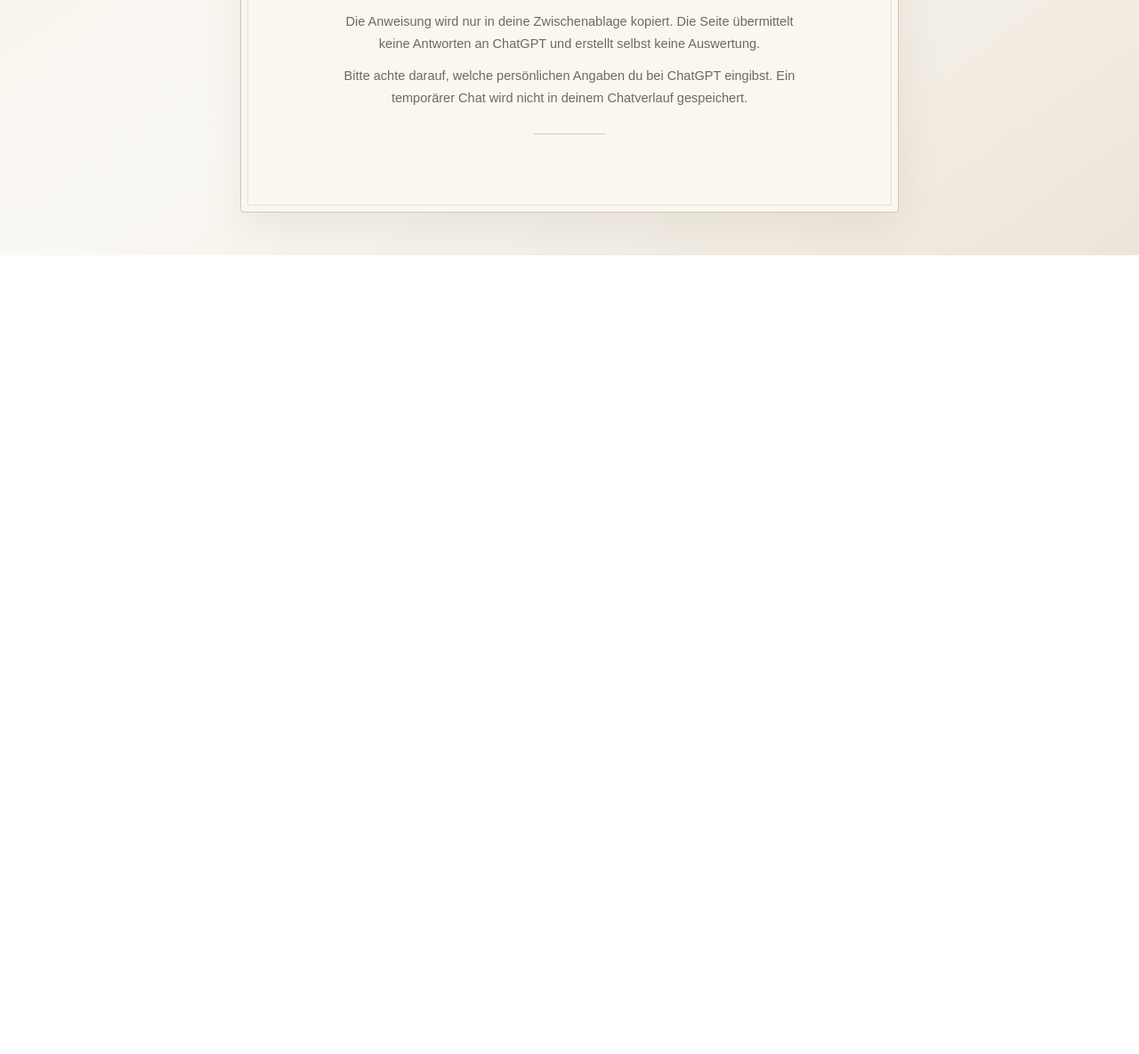
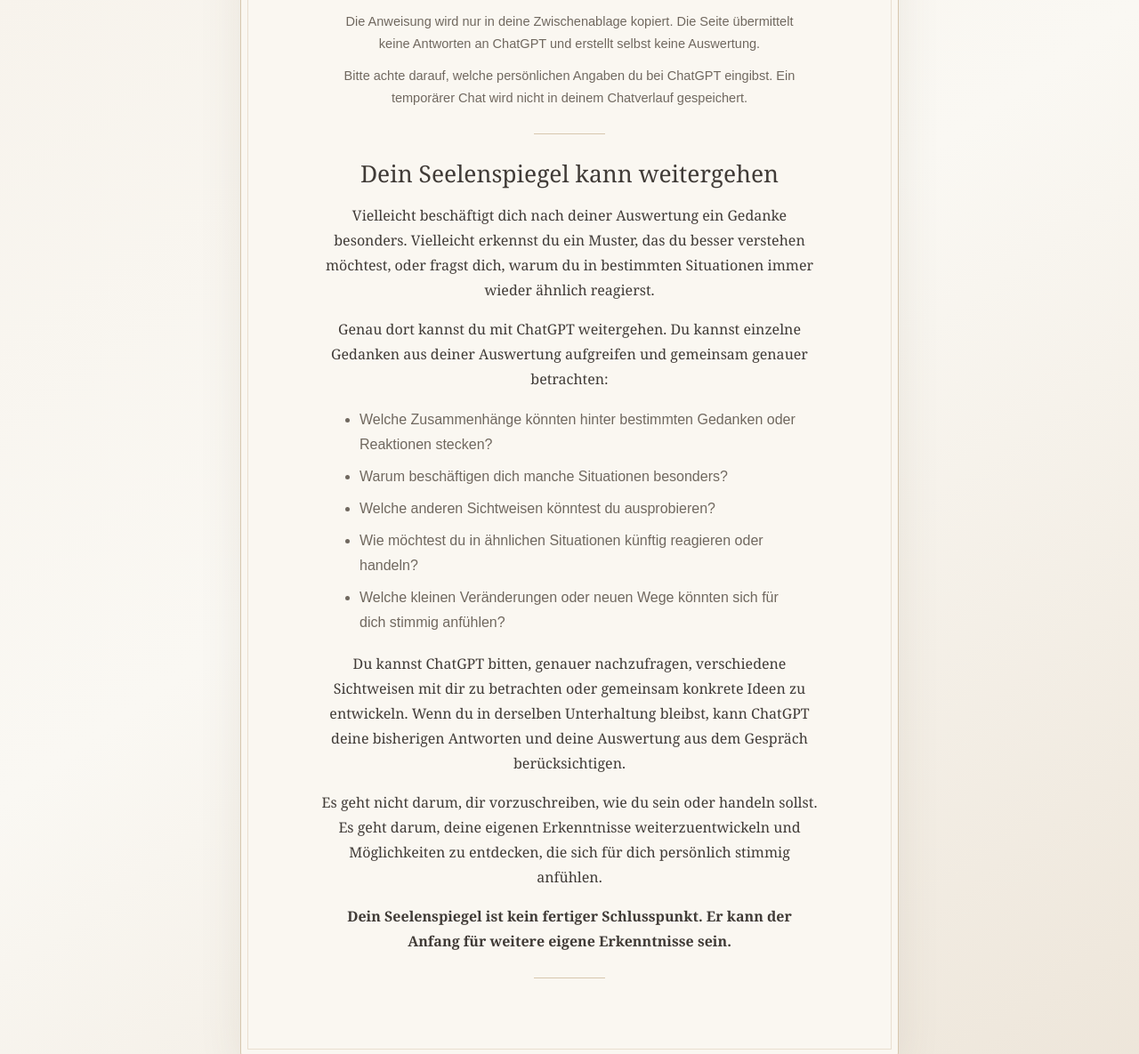
Before and after one commit to daistnochmehr/seelenspiegel, a plain HTML site: page index.html in a window 1280 px wide. Shown: the part 941-2126 px from the top of the page at 89% size. Before the commit the page ends 1228 px from the top, so only its background shows below. Drawn offline with Linux system fonts and the light colour scheme.

Commit message:
Change title and add continuation section
Updated the title and added a continuation section with guidance on further reflection and interaction with ChatGPT.

```diff
--- a/index.html
+++ b/index.html
@@ -1,4 +1,3 @@
-
 <!doctype html>
 <html lang="de">
 <head>
@@ -6,7 +5,7 @@
 <meta name="viewport" content="width=device-width, initial-scale=1">
 <meta name="theme-color" content="#f5efe5">
 <meta name="description" content="Dein persönlicher Seelenspiegel – die Anleitung für deine individuelle Auswertung mit ChatGPT.">
-<title>Da ist noch mehr – Dein Seelenspiegel</title>
+<title>Ein Spiegel ohne Glas – Dein Seelenspiegel</title>
 <style>
 :root {color-scheme:light; --ink:#403b37;--muted:#70685f;--line:#d7c7ae;--accent:#806b54;--cream:#faf7f1;}
 *{box-sizing:border-box} body{margin:0;background:linear-gradient(145deg,#f4eee5,#faf8f3 60%,#ede5d9);color:var(--ink);font-family:Georgia,'Times New Roman',serif;min-height:100vh}
@@ -16,7 +15,7 @@ p{line-height:1.75;font-size:1.07rem} .lead{max-width:550px;margin:0 auto 25px}
 .steps{max-width:540px;text-align:left;margin:0 auto 25px;padding-left:26px;font:1rem/1.75 Arial,sans-serif;color:var(--muted)} .steps li{margin-bottom:9px} .buttons{display:flex;flex-wrap:wrap;gap:12px;justify-content:center;margin:27px 0 16px}
 button,a.action{appearance:none;display:inline-flex;align-items:center;justify-content:center;min-height:52px;padding:14px 22px;border:1px solid #85735f;border-radius:5px;font:600 1rem Arial,sans-serif;text-decoration:none;cursor:pointer;transition:background .15s;}
 button{background:#806b54;color:white}button:hover{background:#66533f}a.action{color:#57483b;background:transparent}a.action:hover{background:#f0e9dd}button:focus-visible,a.action:focus-visible{outline:3px solid #bd9c6d;outline-offset:3px}
-#status{font: .95rem/1.5 Arial,sans-serif;min-height:2em;color:#4f6a4b} .small{font: .91rem/1.7 Arial,sans-serif;color:var(--muted);max-width:540px;margin:12px auto} footer{margin-top:32px;font: .83rem/1.5 Arial,sans-serif;color:var(--muted)}
+#status{font: .95rem/1.5 Arial,sans-serif;min-height:2em;color:#4f6a4b} .small{font: .91rem/1.7 Arial,sans-serif;color:var(--muted);max-width:540px;margin:12px auto} .continuation{max-width:560px;margin:0 auto;text-align:center} .continuation h2{font-weight:normal;font-size:1.65rem;line-height:1.3;margin:0 0 14px} .continuation p{font-size:1rem;line-height:1.75} .continuation ul{max-width:520px;margin:18px auto;padding-left:24px;text-align:left;font:1rem/1.75 Arial,sans-serif;color:var(--muted)} .continuation li{margin-bottom:8px} footer{margin-top:32px;font: .83rem/1.5 Arial,sans-serif;color:var(--muted)}
 @media(max-width:500px){main{margin:12px;padding:35px 22px}.buttons{flex-direction:column}button,a.action{width:100%}}
 </style>
 </head>
@@ -42,6 +41,22 @@ button{background:#806b54;color:white}button:hover{background:#66533f}a.action{c
 <p id="status" role="status" aria-live="polite"></p>
 <p class="small">Die Anweisung wird nur in deine Zwischenablage kopiert. Die Seite übermittelt keine Antworten an ChatGPT und erstellt selbst keine Auswertung.</p>
 <p class="small">Bitte achte darauf, welche persönlichen Angaben du bei ChatGPT eingibst. Ein temporärer Chat wird nicht in deinem Chatverlauf gespeichert.</p>
+<div class="rule" aria-hidden="true"></div>
+<section class="continuation" aria-labelledby="weitergehen">
+<h2 id="weitergehen">Dein Seelenspiegel kann weitergehen</h2>
+<p>Vielleicht beschäftigt dich nach deiner Auswertung ein Gedanke besonders. Vielleicht erkennst du ein Muster, das du besser verstehen möchtest, oder fragst dich, warum du in bestimmten Situationen immer wieder ähnlich reagierst.</p>
+<p>Genau dort kannst du mit ChatGPT weitergehen. Du kannst einzelne Gedanken aus deiner Auswertung aufgreifen und gemeinsam genauer betrachten:</p>
+<ul>
+<li>Welche Zusammenhänge könnten hinter bestimmten Gedanken oder Reaktionen stecken?</li>
+<li>Warum beschäftigen dich manche Situationen besonders?</li>
+<li>Welche anderen Sichtweisen könntest du ausprobieren?</li>
+<li>Wie möchtest du in ähnlichen Situationen künftig reagieren oder handeln?</li>
+<li>Welche kleinen Veränderungen oder neuen Wege könnten sich für dich stimmig anfühlen?</li>
+</ul>
+<p>Du kannst ChatGPT bitten, genauer nachzufragen, verschiedene Sichtweisen mit dir zu betrachten oder gemeinsam konkrete Ideen zu entwickeln. Wenn du in derselben Unterhaltung bleibst, kann ChatGPT deine bisherigen Antworten und deine Auswertung aus dem Gespräch berücksichtigen.</p>
+<p>Es geht nicht darum, dir vorzuschreiben, wie du sein oder handeln sollst. Es geht darum, deine eigenen Erkenntnisse weiterzuentwickeln und Möglichkeiten zu entdecken, die sich für dich persönlich stimmig anfühlen.</p>
+<p><strong>Dein Seelenspiegel ist kein fertiger Schlusspunkt. Er kann der Anfang für weitere eigene Erkenntnisse sein.</strong></p>
+</section>
 <div class="rule" aria-hidden="true"></div>
 
 </main>
```
